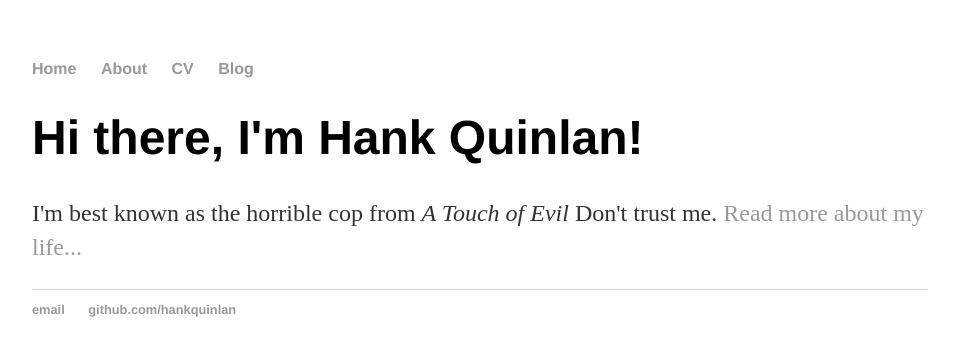
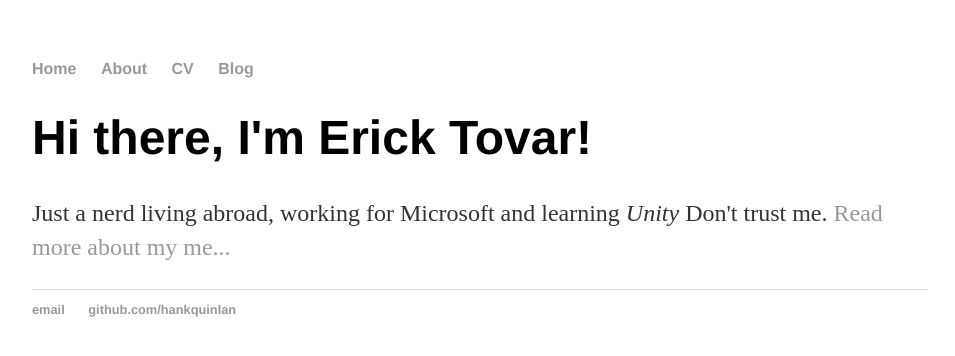
Before and after one commit to tovVAar/tovVAar.github.io, a Jekyll site: the page built from index.html, in a window 1280 px wide. Shown: the top 356 px of the page, without its empty margins (160-1115 px from the left). Built offline with Jekyll 4.4.1, drawn with Linux system fonts in a browser that asks for light colours.

Commit message:
Removing tutorial boilerplate text

```diff
--- a/blog/index.html
+++ b/blog/index.html
@@ -4,8 +4,9 @@ title: Tovar's Blog
 ---
 	<h1>{{ page.title }}</h1>
 	<ul class="posts">
-
 	  {% for post in site.posts %}
-	    <li><span>{{ post.date | date_to_string }}</span> » <a href="{{ post.url }}" title="{{ post.title }}">{{ post.title }}</a></li>
+	    <li>
+            <span>{{ post.date | date_to_string }}</span> » <a href="{{ post.url }}" title="{{ post.title }}">{{ post.title }}</a>
+        </li>
 	  {% endfor %}
 	</ul>
--- a/index.html
+++ b/index.html
@@ -1,8 +1,8 @@
 ---
 layout: default
-title: Hank Quinlan, Horrible Cop
+title: Erick Tovar, developer and pizza maker
 ---
 <div class="blurb">
-	<h1>Hi there, I'm Hank Quinlan!</h1>
-	<p>I'm best known as the horrible cop from <em>A Touch of Evil</em> Don't trust me. <a href="/about">Read more about my life...</a></p>
+	<h1>Hi there, I'm Erick Tovar!</h1>
+	<p>Just a nerd living abroad, working for Microsoft and learning <em>Unity</em> Don't trust me. <a href="/about">Read more about my me...</a></p>
 </div><!-- /.blurb -->
```
